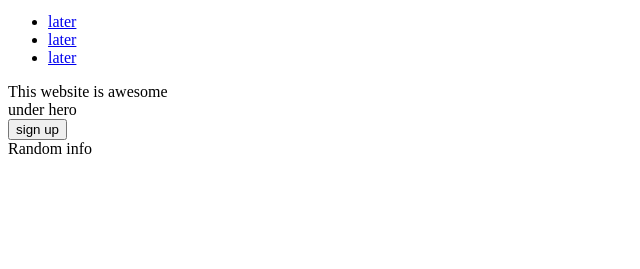
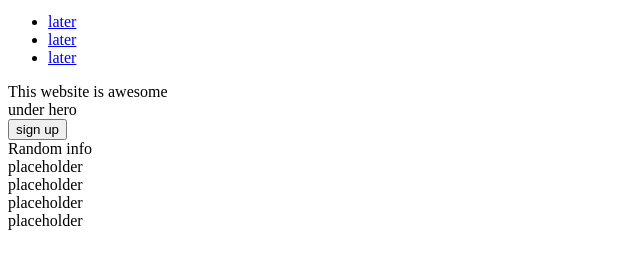
Before and after one commit to theHuynhFTW/Project-Landing-Page, a plain HTML site: page index.html in a window 1280 px wide. Shown: the part 29-298 px from the top of the page, without its empty margins (0-640 px from the left). Drawn offline with Linux system fonts and the light colour scheme.

Commit message:
Add container 2 of 5 with content

```diff
--- a/index.html
+++ b/index.html
@@ -26,6 +26,15 @@
 
     <div class="block2">
         <div class="info-head">Random info</div>
+        <div class="img-b2">
+
+        </div>
+        <div class="b2-subtext">
+            <div class="text">placeholder</div>
+            <div class="text">placeholder</div>
+            <div class="text">placeholder</div>
+            <div class="text">placeholder</div>
+        </div>
     </div>
 </body>
 </html>
```
